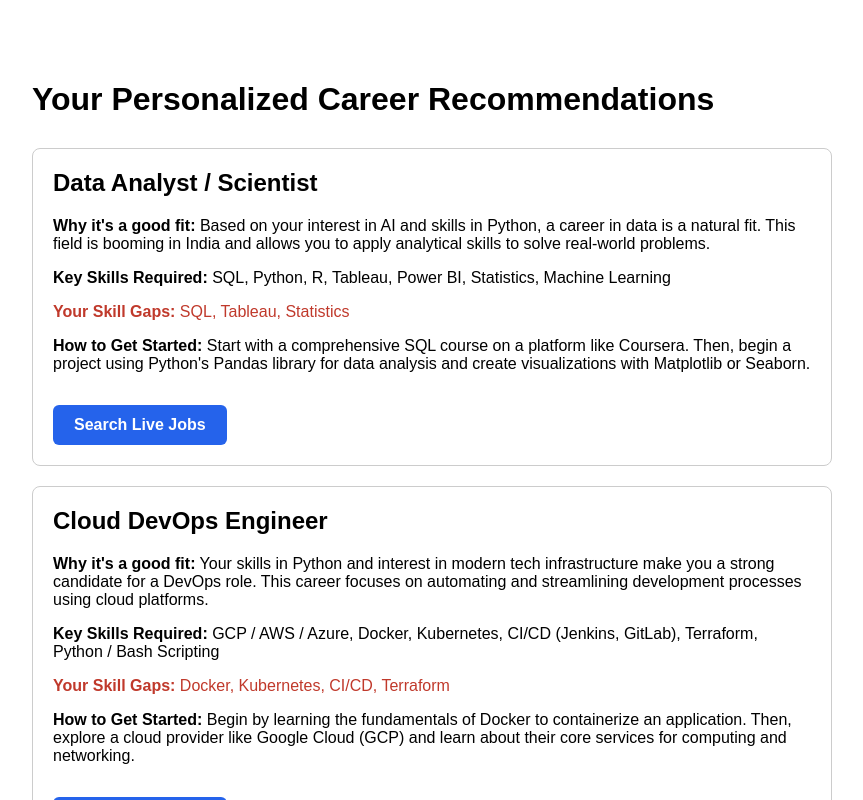
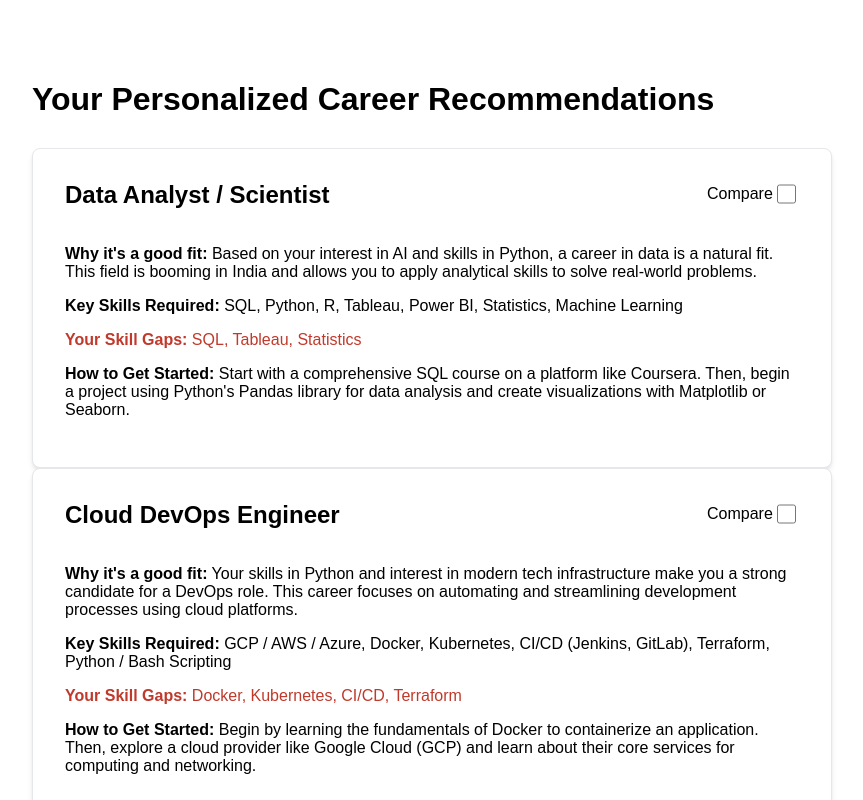
Before and after one commit to amiitt001/career-advisor-frontend, a Next.js app: page /recommendations in a window 1280 px wide. Both pictures are taken after a click on the button "Generate My Career Paths". Shown: the top 800 px of the page, without its empty margins (208-1071 px from the left). Built offline with nearby package versions, Linux system fonts and the light colour scheme.

Commit message:
Feat: Implement career comparison UI and logic

```diff
--- a/package.json
+++ b/package.json
@@ -11,7 +11,8 @@
   "dependencies": {
     "next": "15.4.6",
     "react": "19.1.0",
-    "react-dom": "19.1.0"
+    "react-dom": "19.1.0",
+    "react-markdown": "^10.1.0"
   },
   "devDependencies": {
     "@eslint/eslintrc": "^3",
--- a/src/app/recommendations/page.tsx
+++ b/src/app/recommendations/page.tsx
@@ -3,38 +3,98 @@
 import { useState } from 'react';
 import RecommendationCard from '../../components/RecommendationCard';
 import { mockRecommendations } from '../../data/mockRecommendations';
+import { getCareerComparison } from '../../lib/api'; // Import our new function
+import type { Recommendation } from '../../types';
+import ReactMarkdown from 'react-markdown';
 
 export default function RecommendationsPage() {
-  const [recommendations, setRecommendations] = useState<any[]>([]);
+  const [recommendations, setRecommendations] = useState<Recommendation[]>([]);
   const [isLoading, setIsLoading] = useState(false);
+  const [selectedForComparison, setSelectedForComparison] = useState<Recommendation[]>([]);
+  const [comparisonResult, setComparisonResult] = useState<string>('');
+  const [isComparing, setIsComparing] = useState(false);
+  const [errorMessage, setErrorMessage] = useState('');
 
   const handleGetRecommendations = () => {
     setIsLoading(true);
-    // In the future, you will replace this with a real API call.
-    // For now, we simulate a network delay with setTimeout.
     setTimeout(() => {
       setRecommendations(mockRecommendations);
       setIsLoading(false);
-    }, 1000); // Simulate a 1-second delay
+    }, 1000);
+  };
+
+  const handleCardSelect = (recToToggle: Recommendation) => {
+    setSelectedForComparison(prev => {
+      const isAlreadySelected = prev.some(r => r.title === recToToggle.title);
+      if (isAlreadySelected) {
+        return prev.filter(r => r.title !== recToToggle.title);
+      } else {
+        if (prev.length < 2) {
+          return [...prev, recToToggle];
+        }
+      }
+      return prev; // Return previous state if trying to select more than 2
+    });
+  };
+
+  const handleCompare = async () => {
+    if (selectedForComparison.length !== 2) return;
+    setIsComparing(true);
+    setErrorMessage('');
+    try {
+      const result = await getCareerComparison(selectedForComparison[0], selectedForComparison[1]);
+      setComparisonResult(result.comparisonText);
+    } catch (error: any) {
+      setErrorMessage(`Error: ${error.message}. (Note: This feature requires the live AI to be working).`);
+    } finally {
+      setIsComparing(false);
+    }
   };
 
   return (
-    <div style={{ maxWidth: '800px', margin: '40px auto', padding: '20px', fontFamily: 'sans-serif' }}>
+    <div className="page-container">
       <h1>Your Personalized Career Recommendations</h1>
 
       {recommendations.length === 0 && !isLoading && (
-        <button onClick={handleGetRecommendations} style={{ padding: '15px 25px', fontSize: '1.2em', cursor: 'pointer' }}>
+        <button onClick={handleGetRecommendations} className="btn btn-primary" style={{ padding: '15px 25px', fontSize: '1.2em' }}>
           Generate My Career Paths
         </button>
       )}
 
       {isLoading && <p>Generating your recommendations using AI...</p>}
 
-      <div style={{ marginTop: '30px' }}>
-        {recommendations.map((rec, index) => (
-          <RecommendationCard key={index} recommendation={rec} />
-        ))}
-      </div>
+      {recommendations.length > 0 && (
+        <div>
+          {selectedForComparison.length === 2 && (
+            <div style={{ marginBottom: '20px' }}>
+              <button onClick={handleCompare} disabled={isComparing} className="btn btn-primary">
+                {isComparing ? 'Comparing...' : `Compare ${selectedForComparison[0].title} & ${selectedForComparison[1].title}`}
+              </button>
+            </div>
+          )}
+
+          {isComparing && <p>AI is generating your comparison...</p>}
+          {errorMessage && <p style={{ color: 'red' }}>{errorMessage}</p>}
+
+          {comparisonResult && (
+            <div className="content-card">
+              <h2>Career Comparison</h2>
+              <ReactMarkdown>{comparisonResult}</ReactMarkdown>
+            </div>
+          )}
+
+          <div style={{ marginTop: '30px' }}>
+            {recommendations.map((rec, index) => (
+              <RecommendationCard
+                key={index}
+                recommendation={rec}
+                isSelected={selectedForComparison.some(r => r.title === rec.title)}
+                onSelect={() => handleCardSelect(rec)}
+              />
+            ))}
+          </div>
+        </div>
+      )}
     </div>
   );
 }
--- a/src/components/RecommendationCard.tsx
+++ b/src/components/RecommendationCard.tsx
@@ -1,22 +1,33 @@
 'use client';
-import { Recommendation } from '../types';
-export default function RecommendationCard({ recommendation }: { recommendation: Recommendation }) {
+import type { Recommendation } from '../types';
+
+type RecommendationCardProps = {
+  recommendation: Recommendation;
+  isSelected: boolean;
+  onSelect: () => void;
+};
+
+export default function RecommendationCard({ recommendation, isSelected, onSelect }: RecommendationCardProps) {
   return (
-    <div style={{ border: '1px solid #ccc', borderRadius: '8px', padding: '20px', marginBottom: '20px' }}>
-      <h2 style={{ marginTop: '0' }}>{recommendation.title}</h2>
+    <div className={`content-card mb-6 ${isSelected ? 'border-blue-500 border-2' : ''}`}>
+      <div style={{ display: 'flex', justifyContent: 'space-between', alignItems: 'start' }}>
+        <h2 className="text-2xl font-bold text-gray-800 mb-2">{recommendation.title}</h2>
+        <div style={{ display: 'flex', alignItems: 'center' }}>
+          <label htmlFor={`compare-${recommendation.title}`} className="mr-2 text-sm text-gray-600">Compare</label>
+          <input
+            id={`compare-${recommendation.title}`}
+            type="checkbox"
+            checked={isSelected}
+            onChange={onSelect}
+            style={{ width: '1.2rem', height: '1.2rem' }}
+          />
+        </div>
+      </div>
+
       <p><strong>Why it's a good fit:</strong> {recommendation.reason}</p>
       <p><strong>Key Skills Required:</strong> {recommendation.required_skills.join(', ')}</p>
       <p style={{ color: '#c0392b' }}><strong>Your Skill Gaps:</strong> {recommendation.skill_gaps.join(', ')}</p>
       <p><strong>How to Get Started:</strong> {recommendation.learning_path}</p>
-        <a
-        href={recommendation.jobSearchUrl}
-        target="_blank"
-        rel="noopener noreferrer"
-        className="btn btn-primary"
-        style={{ marginTop: '1rem' }}
-      >
-        Search Live Jobs
-      </a>
     </div>
   );
 }
--- a/src/lib/api.ts
+++ b/src/lib/api.ts
@@ -1,4 +1,4 @@
-import { Profile } from '../types';
+import type { Profile, Recommendation } from '../types';
 
 const API_BASE_URL = 'http://localhost:5000';
 
@@ -45,3 +45,16 @@ export const uploadResume = async (uid: string, file: File) => {
     }
     return response.json();
 };
+// Function to get a comparison from the AI
+export const getCareerComparison = async (career1: Recommendation, career2: Recommendation) => {
+  const response = await fetch(`${API_BASE_URL}/recommendations/compare`, {
+    method: 'POST',
+    headers: { 'Content-Type': 'application/json' },
+    body: JSON.stringify({ career1, career2 }),
+  });
+  if (!response.ok) {
+    const result = await response.json();
+    throw new Error(result.error || 'Failed to get comparison');
+  }
+  return response.json();
+};
```
Also changed, not shown: 1 other file (tests, documents, lock files or other folders).
